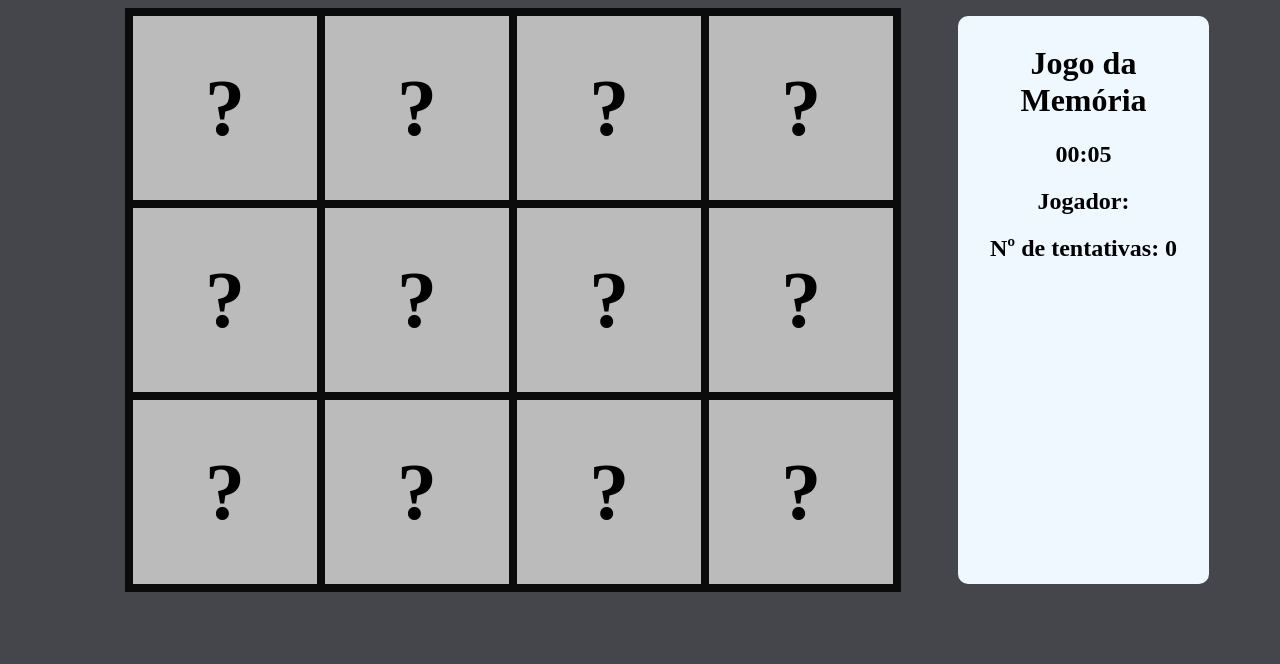
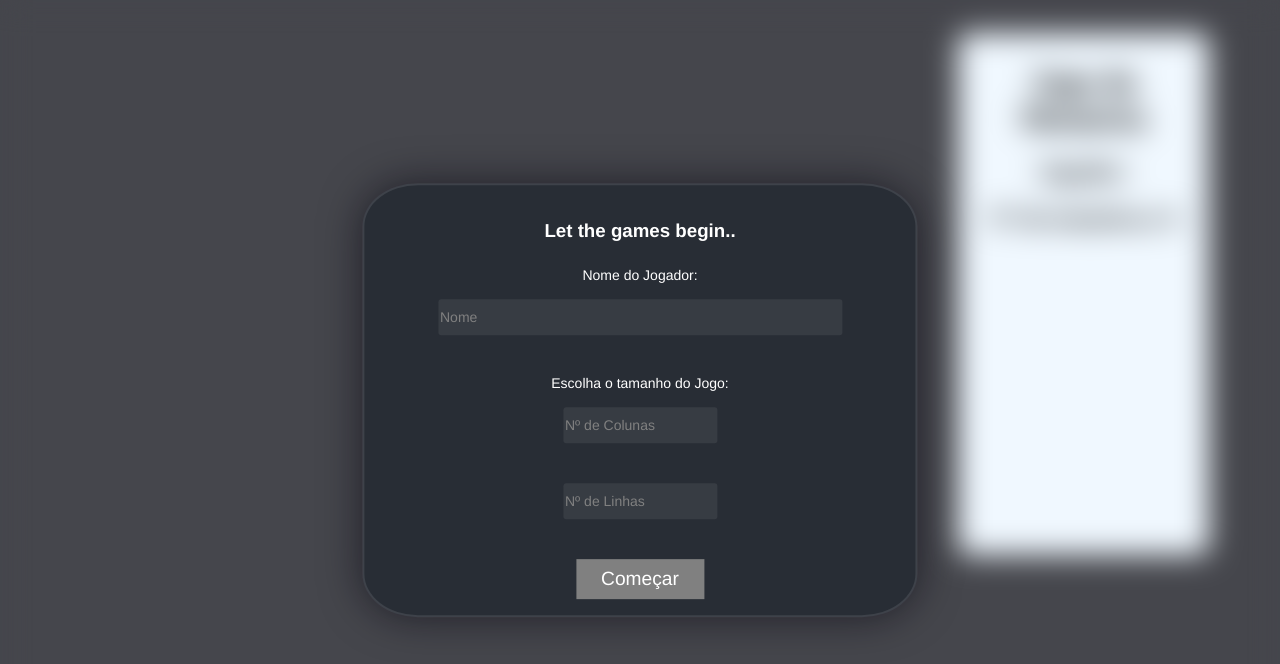
Before and after one commit to Hugo-Pratas/Projeto-Javascript, a plain HTML site: page Francisco-Memoria/Memoria.html in a window 1280 px wide. Drawn offline with nearby package versions, Linux system fonts and the light colour scheme.

Commit message:
"Add nome e dimensão ao jogo através do user"

```diff
--- a/Francisco-Memoria/Memoria.css
+++ b/Francisco-Memoria/Memoria.css
@@ -1,4 +1,107 @@
+#container {
+    position: absolute;
+    backdrop-filter: blur(15px);
+    width: 100vw;
+    height: 100vh;
+    top: 0;
+}
+#submit {
+    background-color: grey;
+    color: #eee;
+    border: none;
+    margin: auto auto auto auto;
+    width: 10vw;
+    height: 5vh;
+    font-size: 1.5vw;
+}
+
+#submit:hover {
+    background-color: forestgreen;
+}
+
+#form{
+
+    height: auto;
+    min-height: 20vw;
+    width: 100vw;
+    max-width: 500px;
+    background-color: rgba(40,45,53,1);
+    position: absolute;
+    transform: translate(-50%,-50%);
+    top: 50%;
+    left: 50%;
+    border-radius: 10%;
+    border: 2px solid rgba(255,255,255,0.1);
+    box-shadow: 0 0 40px rgba(8,7,16,0.6);
+    padding: 2vh 2vw 2vh 2vw;
+}
+
+#form *{
+    font-family: 'Helvetica Neue', sans-serif;
+    color: #ffffff;
+    outline: none;
+    border: none;
+    alignment: center;
+    align-items: center;
+    justify-content: center;
+    display: flex;
+}
+
+#form label {
+    display: flex;
+    text-align: center;
+    margin-top: 5%;
+    font-size: 14px;
+    font-weight: 500;
+
+}
+#nomejogador1 {
+    display: flex;
+    height: 70%;
+    width: 80%;
+    background-color: rgba(255,255,255,0.07);
+    border-radius: 3px;
+    padding-top: 10px;
+    padding-bottom: 10px;
+    font-size: 14px;
+    font-weight: 300;
+    margin: 2vh auto 5vh auto;
+
+}
+
+#numeroDeColunas{
+    display: flex;
+    height: 70%;
+    width: 30%;
+    background-color: rgba(255,255,255,0.07);
+    border-radius: 3px;
+    padding-top: 10px;
+    padding-bottom: 10px;
+    font-size: 14px;
+    font-weight: 300;
+    margin: 2vh auto 5vh auto;
+}
+
+#numeroDeLinhas{
+    display: flex;
+    height: 70%;
+    width: 30%;
+    background-color: rgba(255,255,255,0.07);
+    border-radius: 3px;
+    padding-top: 10px;
+    padding-bottom: 10px;
+    font-size: 14px;
+    font-weight: 300;
+    margin: 2vh auto 5vh auto;
+}
+
+
+::placeholder{
+    color: grey;
+}
+
 #game {
+    margin-top: 3%;
     width: 100vw;
 }
 
@@ -15,7 +118,7 @@
 
 #menu{
     margin-right: 5%;
-    margin-left: 0%;
+    margin-top: 2%;
     background-color: aliceblue;
     padding: 0.5em;
     width: 25%;
--- a/Francisco-Memoria/Memoria.html
+++ b/Francisco-Memoria/Memoria.html
@@ -7,6 +7,18 @@
     <title>Quatro em Linha</title>
 </head>
 <body>
+
+<div id="container"></div>
+<div id="form">
+    <h3>Let the games begin..</h3>
+    <label for="nomejogador1">Nome do Jogador: </label>
+    <input type="text" placeholder="Nome" id="nomejogador1">
+    <label>Escolha o tamanho do Jogo: </label>
+    <input type="number" placeholder="Nº de Colunas" id="numeroDeColunas">
+    <input type="number" placeholder="Nº de Linhas" id="numeroDeLinhas" min="3" max="10">
+    <button id="submit">Começar</button>
+</div>
+
 <div id="game"></div>
 <div id="menu">
     <div>
--- a/Francisco-Memoria/Memoria.js
+++ b/Francisco-Memoria/Memoria.js
@@ -15,9 +15,18 @@ let logos = [{
 }, {
     name: "pokemon-go",
 }];
+let inicioContador = 0; //Get the starting time (right now) in seconds
+//localStorage.setItem("inicioContador", inicioContador); // Store it if I want to restart the timer on the next page
+let intervalo = 0;
+let gamerName = "";
+let thisGameColumn = 3
+let thisGameRow = 4
+popUP();
+
+
+function game() {
 //falta verificar se os números são validos, a row so pode ser entre 3 e 10 valores
-const thisGameColumn = 3
-const thisGameRow = 4
+
     const totalCards = thisGameRow * thisGameColumn;
 
     if (logos.length < totalCards / 2) { //popular a lista de logos se tiver logos insuficientes para o numero de cartas
@@ -35,62 +44,94 @@ let thisGameLogos = shuffle(getDuplicatedLogos(logos, totalCards / 2));
     let thisGameMap = [];
     for (let i = 0; i < thisGameLogos.length; i++) {
         thisGameMap.push({
-        name: thisGameLogos[i],
-        id: i,
-        won: false
+            name: thisGameLogos[i], id: i, won: false
         })
     }
 
     $("#game").append(populateGridHtml(thisGameColumn, thisGameRow, thisGameMap));
 
-let inicioContador = Math.floor(Date.now() / 1000); //Get the starting time (right now) in seconds
-//localStorage.setItem("inicioContador", inicioContador); // Store it if I want to restart the timer on the next page
-let intervalo = setInterval(contadorTempo, 1000);
     contadorTempo();
 
     const card = $(".card");
     let previousCardId = -1; //start with value out of the array
     let isFlipping = false; //to prevent multiple flips at the same time
 
+
     card.on('click', function (e) {
         if (!isFlipping) {
             let currentCard = $(e.currentTarget);
             let cardId = currentCard.attr('id');
-        if (cardId===previousCardId || thisGameMap[cardId].won){ //prevent selecting the same card, or cards already won
+            if (cardId === previousCardId || thisGameMap[cardId].won) { //prevent selecting the same card, or cards already won
                 return;
             }
             currentCard.addClass('selected');
             //$(this).addClass('selected');  <- outra maneira de fazer
             if (previousCardId < 0) { //if no card has been input, input this one
                 previousCardId = cardId;
-        } else {
+                return;
+            }
             addTriestoMenu();
-            if (thisGameMap[previousCardId].name===thisGameMap[cardId].name){ //previous card = thisCard
-                thisGameMap[previousCardId].won=true;
-                thisGameMap[cardId].won=true;
+            if (thisGameMap[previousCardId].name === thisGameMap[cardId].name) { //previous card = thisCard
+                thisGameMap[previousCardId].won = true;
+                thisGameMap[cardId].won = true;
                 previousCardId = -1;
-                for (const thisGameMapElement of thisGameMap) {
-                    if (!thisGameMapElement.won){ //break function if we not won
+                for (const thisGameMapElement of thisGameMap) { //check if we win
+                    if (!thisGameMapElement.won) { //return function if we not won
                         return;
                     }
                 }
                 clearInterval(intervalo);
                 setTimeout(() => { //prevent alert hapenning before final card turn
                     alert("ganhou");
-                },200)
-            }else {
+                }, 200)
+            } else {
                 isFlipping = true;
                 setTimeout(function () {
                     $('#' + previousCardId).removeClass('selected'); //remove flips
                     currentCard.removeClass('selected');
                     previousCardId = -1;
-                    isFlipping=false;
+                    isFlipping = false;
                 }, 600)
             }
         }
+
+
+    });
 }
 
+function popUP() {
+    $('#submit').click(function aceitarNomes() {
+        gamerName = $("#nomejogador1").val();
+        rowNumber = $("#numeroDeLinhas").val();
+        if (!charIsLetter(Array.from(gamerName))) {
+            return
+        }
+
+        if (rowNumber > 10 || rowNumber < 3) {
+            return;
+        }
+        thisGameColumn = $("#numeroDeColunas").val();
+        thisGameRow = rowNumber
+        addNametoMenu(gamerName);
+        inicioContador = Math.floor(Date.now() / 1000);
+        clearInterval(intervalo);
+        intervalo = setInterval(contadorTempo, 1000);
+        $('#form').css("display", "none");
+        $('#container').css("display", "none");
+        game();
     });
+}
+
+function charIsLetter(char) {
+    for (const charElement of char) {
+        if (typeof charElement !== 'string') {
+            return false;
+        } else if (charElement.toLowerCase() === charElement.toUpperCase()) {
+            return false
+        }
+    }
+    return true;
+}
 
 function populateGridHtml(column, row, arrayOfLogos) {
     const cards = column * row;
@@ -142,8 +183,7 @@ function shuffle(array) { //https://stackoverflow.com/questions/2450954/how-to-r
         currentIndex--;
 
         // And swap it with the current element.
-        [array[currentIndex], array[randomIndex]] = [
-            array[randomIndex], array[currentIndex]];
+        [array[currentIndex], array[randomIndex]] = [array[randomIndex], array[currentIndex]];
     }
 
     return array;
@@ -173,9 +213,16 @@ function addZeroContador(i) {
     }  // add zero in front of numbers < 10
     return i;
 }
-function addTriestoMenu(){
+
+function addTriestoMenu() {
     const tentativas = $("#tentativas");
     const tentativas_text = tentativas.html();
     currentTry = Number(tentativas_text.split(" ").at(3));
-    tentativas.text(tentativas_text.replace(currentTry, currentTry+1))
+    tentativas.text(tentativas_text.replace(currentTry, currentTry + 1))
 }
+
+function addNametoMenu(nameOfPlayer) {
+    const name = $("#nome");
+    name.append(" " + nameOfPlayer);
+    return;
+}
```
Lines whose indentation alone changed are shown as unchanged.
